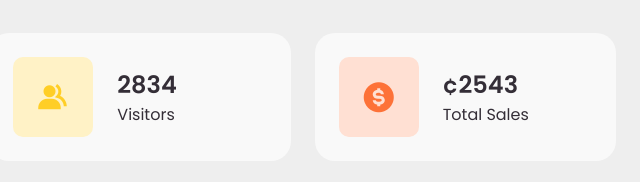
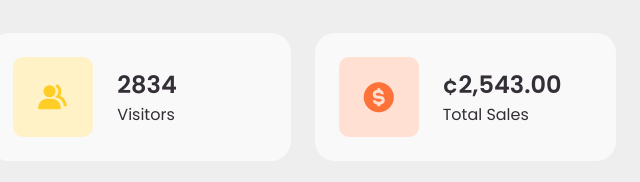
Before and after one commit to olitech1010/olives-admin-dashboard, a plain HTML site: page index.html in a window 1280 px wide. Shown: the part 185-367 px from the top of the page, 640-1280 px from the left. Drawn offline with nearby package versions, Linux system fonts and the light colour scheme.

Commit message:
currency amount
added decimals to the currency

```diff
--- a/index.html
+++ b/index.html
@@ -136,7 +136,7 @@
 				<li>
 					<i class='bx bxs-dollar-circle'></i>
 					<span class="text">
-						<h3>¢2543</h3>
+						<h3>¢2,543.00</h3>
 						<p>Total Sales</p>
 					</span>
 				</li>
```
